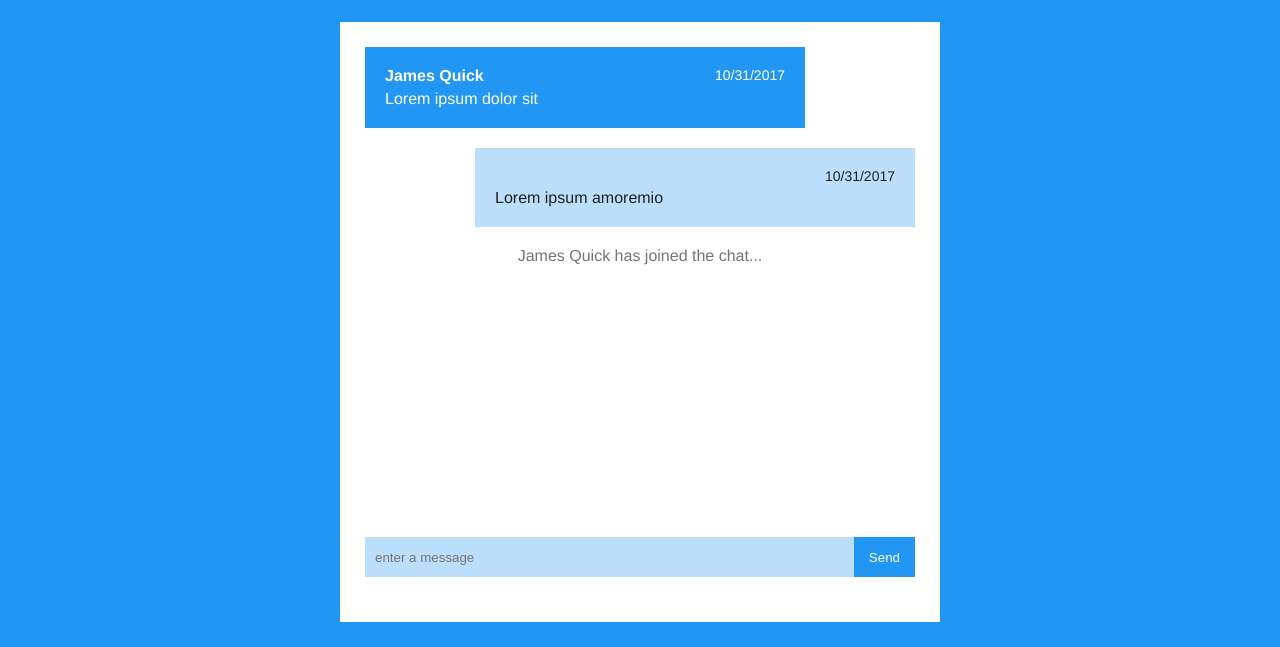
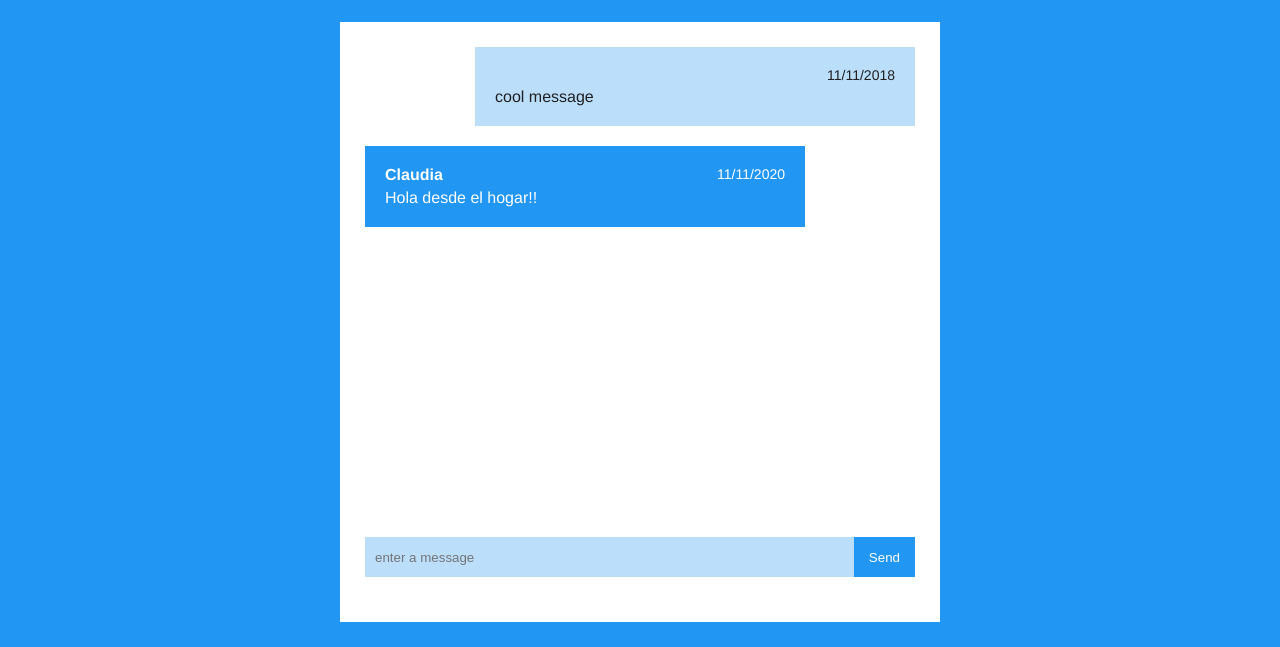
Before and after one commit to afvillan/afvillan.github.io, a plain HTML site: page chat/index.html in a window 1280 px wide. Shown: the part 153-800 px from the top of the page. Drawn offline with Linux system fonts and the light colour scheme.

Commit message:
Chat, generate messages with javascript.

```diff
--- a/chat/app.js
+++ b/chat/app.js
@@ -0,0 +1,64 @@
+const messageTypes = { LEFT: "left", RIGHT: "right", LOGIN: "login" };
+
+// chat stuff
+const chatWindow = document.getElementById("chat");
+const messagesList = document.getElementById("messagesList");
+const messageInput = document.getElementById("messageInput");
+const sendBtn = document.getElementById("sendBtn");
+
+//login stuff
+let username = "";
+const usernameInput = document.getElementById("usernameInput");
+const loginBtn = document.getElementById("loginBtn");
+const loginWindow = document.getElementById("login");
+
+const messages = [
+  {
+    author: "Arthur",
+    date: "11/11/2018",
+    content: "cool message",
+    type: messageTypes.RIGHT,
+  },
+  {
+    author: "Claudia",
+    date: "11/11/2020",
+    content: "Hola desde el hogar!!",
+    type: messageTypes.LEFT,
+  },
+];
+// {author, date, content, type}
+
+// take in message object, and return corresponding message HTML
+function createMessageHTML(message) {
+  if (message.type === messageTypes.LOGIN) {
+    return `<p class="secondary-text text-center mb-2">
+              ${message.author} has joined the chat...
+            </p>`;
+  } else {
+    return `
+    <div class="message ${
+      message.type === messageTypes.LEFT ? "message-left" : "message-right"
+    } ">
+        <div id="message-details" class="flex">
+            <p class="message-author">${
+              message.type === messageTypes.LEFT ? message.author : ""
+            }</p>
+            <p class="message-date">${message.date}</p>
+            </div>
+        <p class="message-context">${message.content}</p>
+    </div>
+    `;
+  }
+}
+
+function displayMessages() {
+  const messagesHTML = messages
+    .map((message) => createMessageHTML(message))
+    .join("\n");
+
+  console.log(messagesHTML);
+
+  messagesList.innerHTML = messagesHTML;
+}
+
+displayMessages();
--- a/chat/index.html
+++ b/chat/index.html
@@ -33,7 +33,7 @@
 
         <section id="chat" class="flex-grow-1 flex-column">
           <div id="messagesList" class="flex-grow-1">
-            <div class="message message-left">
+            <!-- <div class="message message-left">
               <div id="message-details" class="flex">
                 <p class="message-author">James Quick</p>
                 <p class="message-date">10/31/2017</p>
@@ -51,7 +51,7 @@
 
             <p class="secondary-text text-center mb-2">
               James Quick has joined the chat...
-            </p>
+            </p> -->
           </div>
 
           <form id="messageForm" class="flex mb-2">
```
